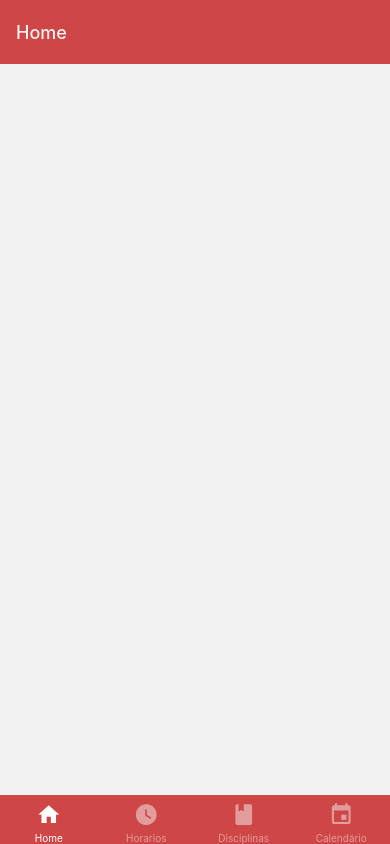
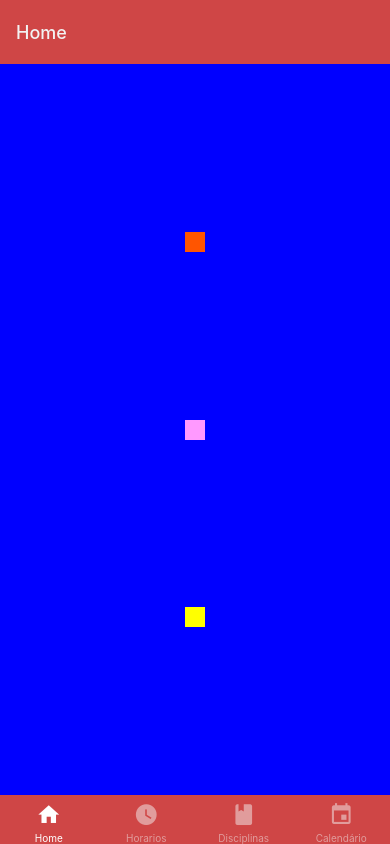
Before and after one commit to SFernandoS/Agenda-G3-App, a React Native app in the folder SuperAgenda/: screen /Home in a window 390 px wide. Built offline with nearby package versions, Linux system fonts and the light colour scheme; what react-native-calendars would draw is missing.

Commit message:
Colocando os quadradinhos da home v1.0

```diff
--- /dev/null
+++ b/SuperAgenda/src/layouts/Box.tsx
@@ -0,0 +1,24 @@
+import React from "react";
+import { View } from 'react-native'
+
+export default function Box(props){
+    return(
+        <View style={{
+            height: 20,
+            width: 20,
+            backgroundColor: props.color || '#000',
+        }}/>
+    );
+}
+
+/*
+            SUBSTITUIR POR ESTE ESTILO
+
+            borderRadius: 15,
+            height: 180,
+            width: 262,
+            backgroundColor: props.color || '#000',
+            paddingVertical: 30,
+            paddingHorizontal: 30
+
+*/
--- a/SuperAgenda/src/screens/Discipline/index.tsx
+++ b/SuperAgenda/src/screens/Discipline/index.tsx
@@ -101,6 +101,11 @@ export default () => {
 
     <NativeBaseProvider>
       <View style={styles.cont}>
+      <View style={{
+            height: 22,
+            width: 22,
+            borderColor:'#000',
+        }}/>
      <View style={styles.container}>
       <View style={styles.topContainer}>
         <View style={styles.metaContainer}>
--- a/SuperAgenda/src/screens/Home/index.tsx
+++ b/SuperAgenda/src/screens/Home/index.tsx
@@ -1,13 +1,21 @@
+import { usePropsResolution } from 'native-base';
 import React from 'react';
 import { StyleSheet,Text ,View } from 'react-native';
+import { paddingTop } from 'styled-system';
+import BoxChat from '../../layouts/Box';
+
 
 export default function Home({  }) {
   return (
-    <View style={styles.container}>
-
-
-
-    </View>
+    <>
+      <View style={styles.background}>
+        {/* <View style={styles.container}> */}
+          <BoxChat color='#F50' />
+          <BoxChat color='#F9F'/>
+          <BoxChat color ='#FF0'/>
+        {/* </View > */}
+      </View>
+    </>
 
   );
 }
@@ -15,10 +23,15 @@ export default function Home({  }) {
 const styles = StyleSheet.create({
   container: {
     alignItems: 'center',
-    justifyContent: 'flex-start',
-    paddingVertical: 30,
-    paddingHorizontal: 30
+    padding: 30,
+    paddingTop: 86,
   },
+  background: {
+    flexGrow: 1,
+    alignItems: 'center',
+    justifyContent: 'space-evenly',
+    backgroundColor: '#00F',
+  }
 
 
 });
--- a/SuperAgenda/src/screens/Times/index.tsx
+++ b/SuperAgenda/src/screens/Times/index.tsx
@@ -123,6 +123,11 @@ class App extends React.Component {
     const columns = 8;
     return (
       <SafeAreaView>
+        <View style={{
+            height: 22,
+            width: 22,
+            borderColor:'#000',
+        }}/>
         <FlatList
           data={this.state.data}
           keyExtractor={item => item.id}
```
